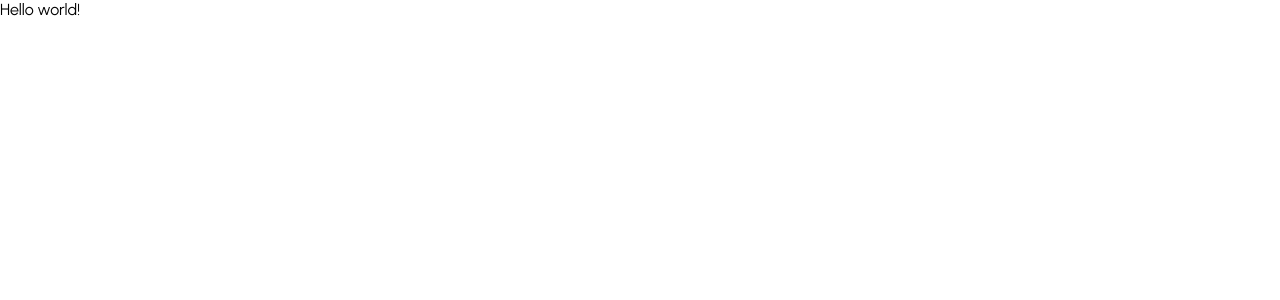
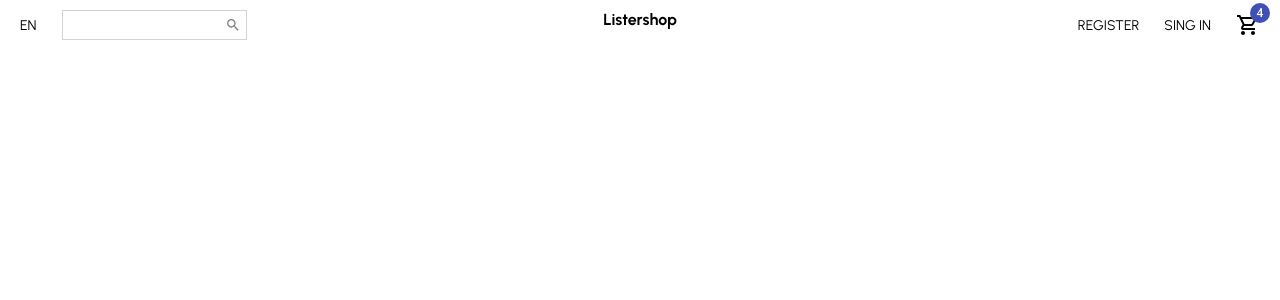
Before and after one commit to Kusjay/ecommerce_react_ui, a React (Create React App) app: page / in a window 1280 px wide. Shown: the top 300 px of the page. Built offline with nearby package versions, Linux system fonts and the light colour scheme.

Commit message:
Navbar styling

```diff
--- a/package.json
+++ b/package.json
@@ -3,12 +3,15 @@
   "version": "0.1.0",
   "private": true,
   "dependencies": {
+    "@material-ui/core": "^4.12.3",
+    "@material-ui/icons": "^4.11.2",
     "@testing-library/jest-dom": "^5.11.4",
     "@testing-library/react": "^11.1.0",
     "@testing-library/user-event": "^12.1.10",
     "react": "^17.0.2",
     "react-dom": "^17.0.2",
     "react-scripts": "4.0.3",
+    "styled-components": "^5.3.3",
     "web-vitals": "^1.0.1"
   },
   "scripts": {
--- a/src/App.jsx
+++ b/src/App.jsx
@@ -1,5 +1,7 @@
+import Home from './pages/Home';
+
 const App = () => {
-  return <div>Hello world!</div>;
+  return <Home />;
 };
 
 export default App;
--- /dev/null
+++ b/src/components/Navbar.jsx
@@ -0,0 +1,90 @@
+import React from 'react';
+import { Search, ShoppingCartOutlined } from '@material-ui/icons';
+import styled from 'styled-components';
+import { Badge } from '@material-ui/core';
+
+const Container = styled.div`
+  height: 60px;
+`;
+
+const Wrapper = styled.div`
+  padding: 10px 20px;
+  display: flex;
+  align-items: center
+  justify-content: space-between;
+`;
+
+const Left = styled.div`
+  flex: 1;
+  display: flex;
+  align-items: center;
+`;
+
+const Language = styled.span`
+  font-size: 14px;
+  cursor: pointer;
+`;
+
+const SearchContainer = styled.div`
+  border: 0.5px solid lightgray;
+  display: flex;
+  align-items: center;
+  margin-left: 25px;
+  padding: 5px;
+`;
+
+const Input = styled.input`
+  border: none;
+`;
+
+const Center = styled.div`
+  flex: 1;
+  text-align: center;
+`;
+
+const Logo = styled.div`
+  font-weight: bold;
+`;
+
+const Right = styled.div`
+  flex: 1;
+  display: flex;
+  align-items: center;
+  justify-content: flex-end;
+`;
+
+const MenuItem = styled.div`
+  font-size: 14px;
+  cursor: pointer;
+  margin-left: 25px;
+`;
+
+const Navbar = () => {
+  return (
+    <Container>
+      <Wrapper>
+        <Left>
+          <Language>EN</Language>
+          <SearchContainer>
+            <Input />
+            <Search style={{ color: 'gray', fontSize: 16 }} />
+          </SearchContainer>
+        </Left>
+        <Center>
+          <Logo>Listershop</Logo>
+        </Center>
+        <Right>
+          <MenuItem>REGISTER</MenuItem>
+          <MenuItem>SING IN</MenuItem>
+          <MenuItem>
+            <Badge badgeContent={4} color='primary'>
+              <ShoppingCartOutlined />
+            </Badge>
+          </MenuItem>
+        </Right>
+      </Wrapper>
+    </Container>
+  );
+};
+
+export default Navbar;
--- a/src/pages/Home.jsx
+++ b/src/pages/Home.jsx
@@ -1,7 +1,12 @@
 import React from 'react';
+import Navbar from '../components/Navbar';
 
 const Home = () => {
-  return <div>Homepage</div>;
+  return (
+    <div>
+      <Navbar />
+    </div>
+  );
 };
 
 export default Home;
```
Also changed, not shown: 1 other file (tests, documents, lock files or other folders).
